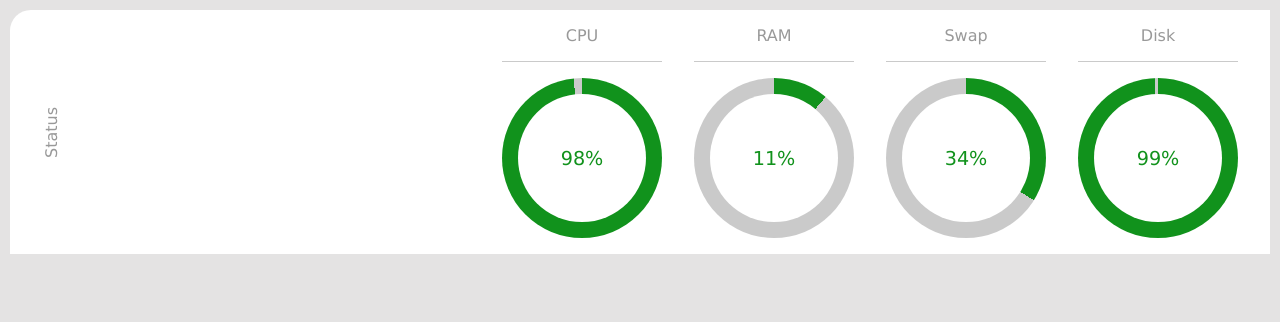
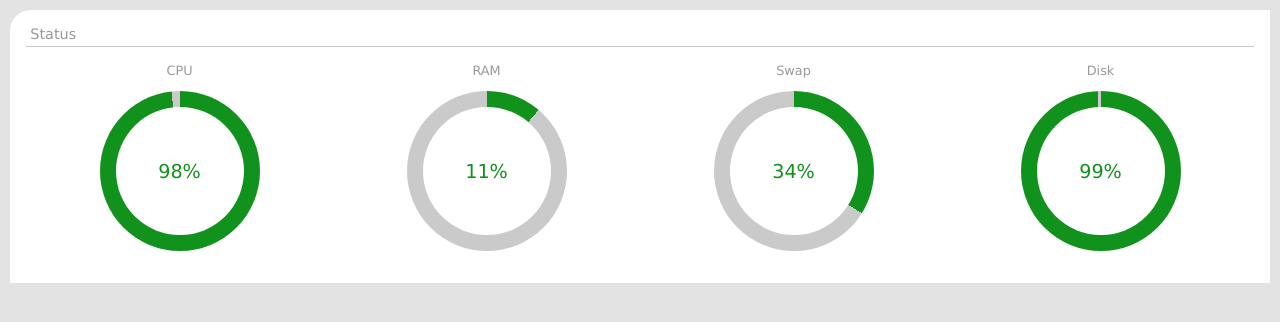
Before and after one commit to studentenherz/SPeek, a Flask app: page / in a window 1280 px wide. Shown: the top 322 px of the page. Run offline with Flask 2, Linux system fonts and the light colour scheme.

Commit message:
alternative styling

```diff
--- a/static/css/gauge.css
+++ b/static/css/gauge.css
@@ -1,5 +1,4 @@
 .gauge-card{
-	border-radius: 5px;
 	text-align: center;
 	width: fit-content;
 	padding: 1em;
@@ -9,9 +8,7 @@
 .gauge-card .title {
 	color: var(--font-gray);
 	width: 100%;
-	font-size: 1em;
-	border-bottom: var(--soft-color) solid 1px;
-	padding-bottom: 1em;
+	font-size: 0.8em;
 	margin-bottom: 1em;
 }
 
@@ -22,6 +19,7 @@
 	background: conic-gradient(
 		var(--sucess-green) 0%, var(--soft-color) 0%);
 	transition: background 1s ease;
+	color: var(--sucess-green);
 }
 
 .gauge__center {
@@ -37,10 +35,22 @@
 	left: 50%;
 	top: 50%;
 	transform: translate(-50%, -50%);
-	color: var(--sucess-green);
 	font-size: 1.2em;
+	color: inherit;
 }
 
 .gauge__value::after {
 	content: '%';
 }
+
+.gauge.success{
+	color: var(--sucess-green);
+}
+
+.gauge.warning{
+	color: var(--warning-color);
+}
+
+.gauge.error{
+	color: var(--error-color);
+}
--- a/static/css/master.css
+++ b/static/css/master.css
@@ -15,23 +15,21 @@ body{
 
 .panel {
 	background-color: white;
-	display: flex;
-	flex-direction: row;
-	justify-content: space-between;
-	align-items: center;
 	border-radius: 1.3em 0 0 0;
-	padding: 0 1em;
+	padding: 1em;
 }
 
 .panel__label{
 	color: var(--font-gray);
-	width: fit-content;
-	/* background-color: red; */
-	transform: rotate(-90deg);
+	border-bottom: solid var(--soft-color) 1px;
+	font-size: 0.9em;
+	padding-bottom: 0.3em;
+	padding-left: 0.3em;
 }
 
 .panel__body{
 	display: flex;
 	flex-direction: row;
 	justify-content: space-around;
+	overflow-x: scroll;
 }
```
